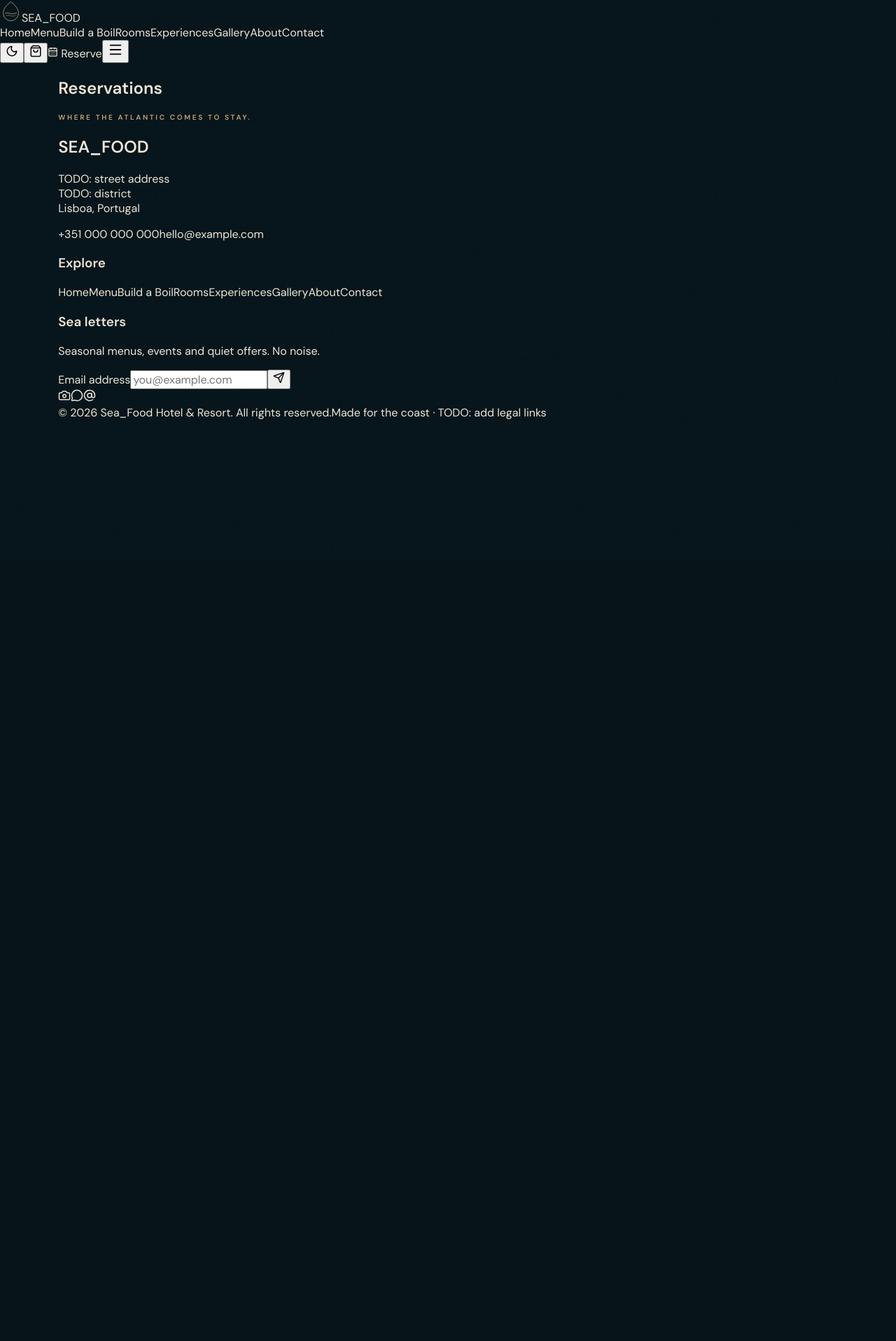
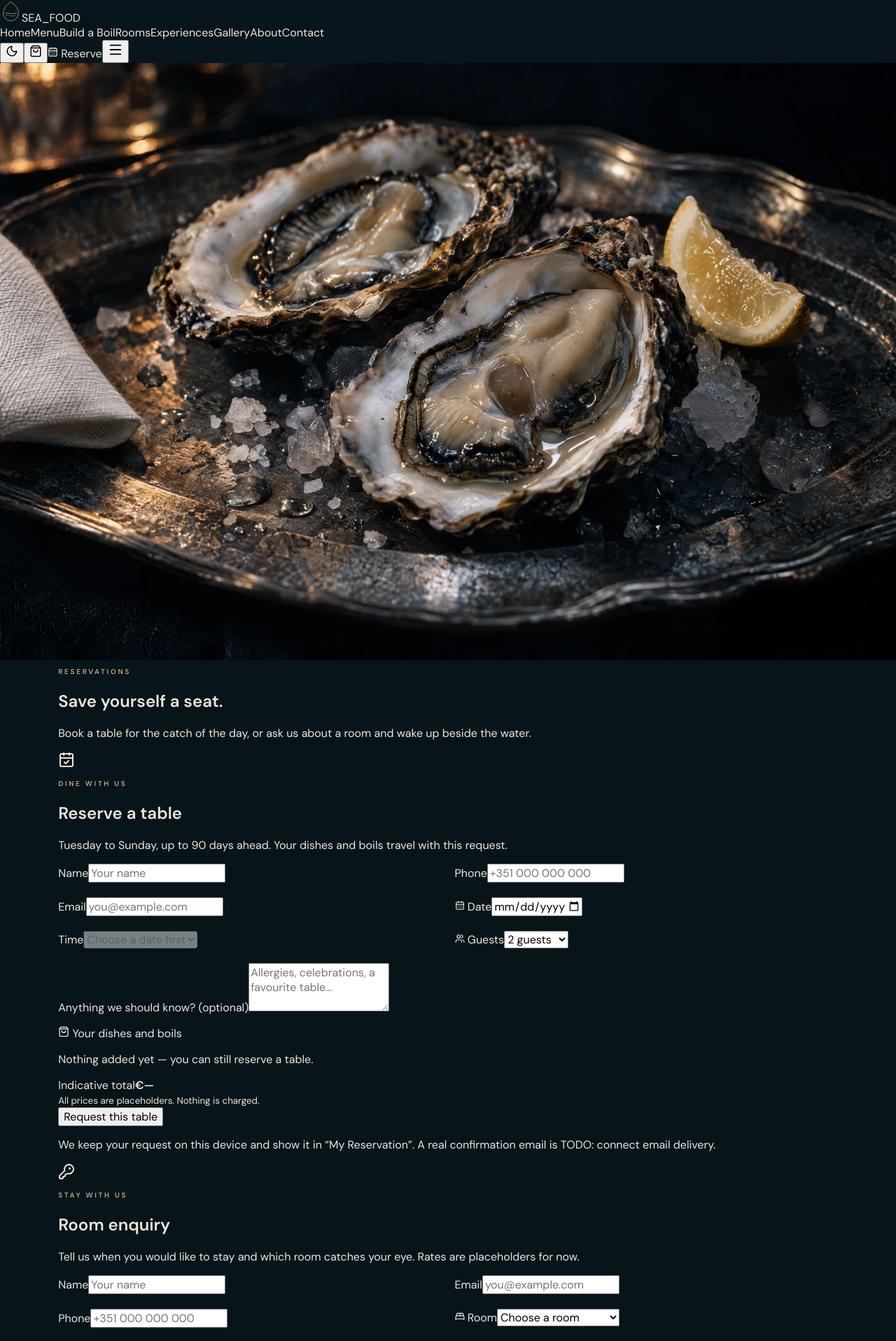
Before and after one commit to Samuel-Fx-1/Sea_Food, a React (Vite) app: page /reservations in a window 1280 px wide. Shown: the top 1916 px of the page at 70% size. Before the commit the page ends 800 px from the top, so only its background shows below. Built offline with nearby package versions, Linux system fonts and the light colour scheme.

Commit message:
feat: build the reservations and enquiry page

```diff
--- a/src/pages/ReservationsPage.tsx
+++ b/src/pages/ReservationsPage.tsx
@@ -1,10 +1,46 @@
+import { CalendarCheck, KeyRound } from 'lucide-react';
+import heroImage from '../assets/images/image-5.webp';
+import { PageHero } from '../components/common/PageHero';
 import { Seo } from '../components/common/Seo';
+import { ReservationForm } from '../components/forms/ReservationForm';
+import { RoomEnquiryForm } from '../components/forms/RoomEnquiryForm';
 
 export default function ReservationsPage() {
   return (
-    <section className="page-shell page-gutter">
-      <Seo title="Reservations" description="Reserve a table or enquire about a room." />
-      <h1>Reservations</h1>
-    </section>
+    <>
+      <Seo
+        title="Reservations"
+        description="Reserve a table or enquire about a seaside room at Sea_Food."
+        image={heroImage}
+      />
+      <PageHero
+        eyebrow="Reservations"
+        title="Save yourself a seat."
+        description="Book a table for the catch of the day, or ask us about a room and wake up beside the water."
+        image={heroImage}
+      />
+
+      <div className="reservations-page section-space page-gutter">
+        <section className="booking-panel" aria-labelledby="table-booking-title">
+          <header>
+            <CalendarCheck size={24} aria-hidden="true" />
+            <p className="eyebrow">Dine with us</p>
+            <h2 id="table-booking-title">Reserve a table</h2>
+            <p>Tuesday to Sunday, up to 90 days ahead. Your dishes and boils travel with this request.</p>
+          </header>
+          <ReservationForm />
+        </section>
+
+        <section className="booking-panel" aria-labelledby="room-booking-title">
+          <header>
+            <KeyRound size={24} aria-hidden="true" />
+            <p className="eyebrow">Stay with us</p>
+            <h2 id="room-booking-title">Room enquiry</h2>
+            <p>Tell us when you would like to stay and which room catches your eye. Rates are placeholders for now.</p>
+          </header>
+          <RoomEnquiryForm />
+        </section>
+      </div>
+    </>
   );
 }
```
